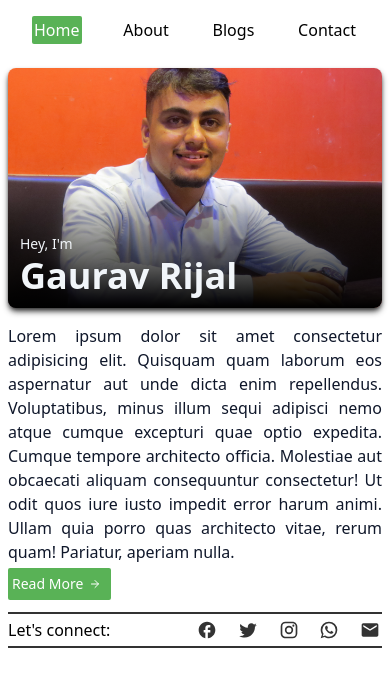
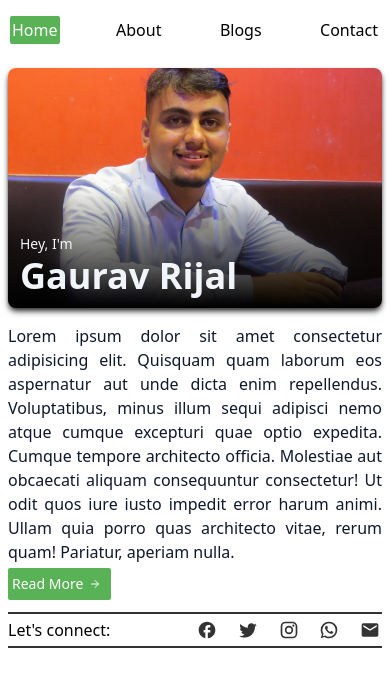
Before and after one commit to kaushalrijal/portfolio-dada, a Next.js app: page / in a window 390 px wide. Shown: the top 686 px of the page. Built offline with nearby package versions, Linux system fonts and the light colour scheme.

Commit message:
basic metadata update

```diff
--- a/src/app/components/navbar.tsx
+++ b/src/app/components/navbar.tsx
@@ -15,7 +15,7 @@ const Navbar = () => {
   const pathname = usePathname();
   return (
     <div className="sticky top-0 w-full z-10">
-      <div className="flex items-center justify-between w-full px-8 bg-white z-10 md:justify-center md:gap-6 py-2 pt-4 md:py-4">
+      <div className="flex items-center justify-between w-full px-2.5 bg-white z-10 md:justify-center md:gap-6 py-2 pt-4 md:py-4">
         {navitems.map((item) => {
           return (
             <Link href={item.href} key={item.id}>
--- a/src/app/layout.tsx
+++ b/src/app/layout.tsx
@@ -5,8 +5,8 @@ import "./globals.css";
 const inter = Inter({ subsets: ["latin"] });
 
 export const metadata: Metadata = {
-  title: "Create Next App",
-  description: "Generated by create next app",
+  title: "Gaurav Rijal",
+  description: "न पक्ष, न विपक्ष:सधै निष्पक्ष 🇳🇵🇳🇵 (रष्ट्रसेवक)",
 };
 
 export default function RootLayout({
```
